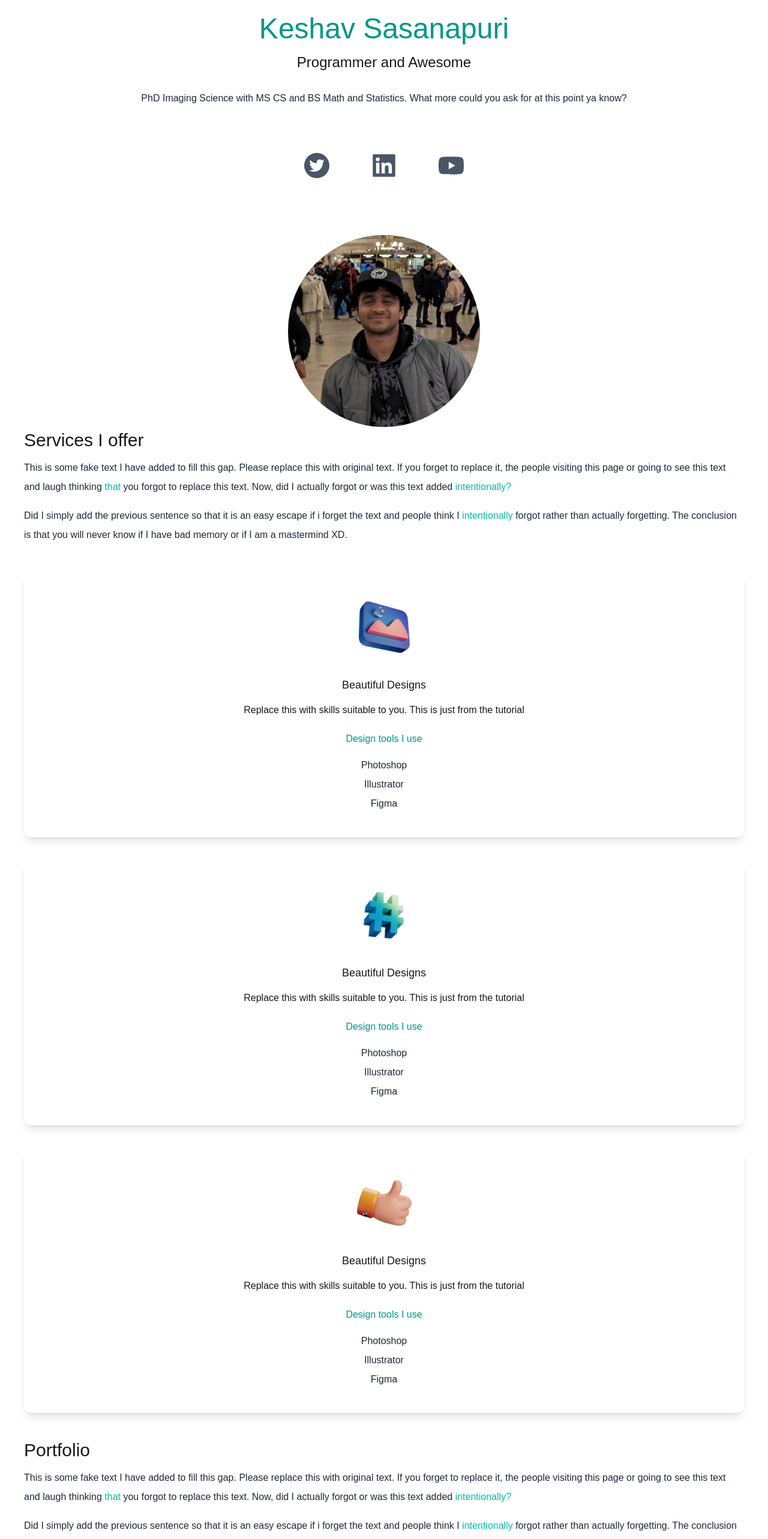
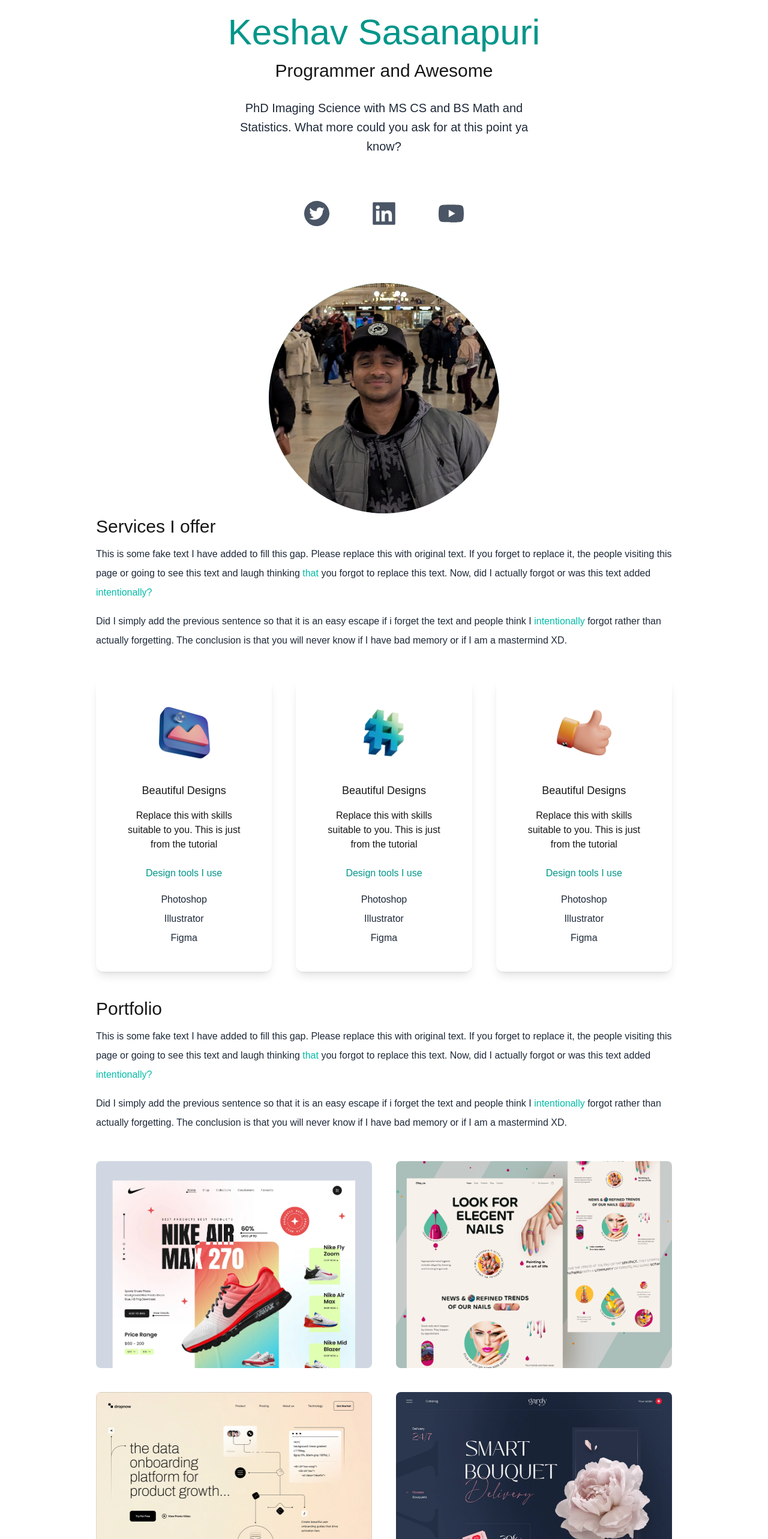
Before and after one commit to Skeshav-sasanapuri/portfolio_website, a Next.js app: page / in a window 1280 px wide. Shown: the part 180-2746 px from the top of the page at 60% size. Built offline with nearby package versions, Linux system fonts and the light colour scheme.

Commit message:
finished website version1. Need to work on dark mode now

```diff
--- a/app/globals.css
+++ b/app/globals.css
@@ -24,10 +24,12 @@
 body {
   background: var(--background);
   color: var(--foreground);
-  font-family: Arial, Helvetica, sans-serif;
+  font-family: Arial, Helvetica, sans-serif, "burtons";
 }
 
 @font-face {
   font-family: "burtons";
   src: url("../public/Burtons.otf");
 }
+
+@custom-variant dark (&:where(.dark, .dark *));
--- a/app/page.js
+++ b/app/page.js
@@ -1,31 +1,36 @@
 "use client";
 import {BsFillMoonStarsFill} from "react-icons/bs";
-import {useEffect, useState} from "react";
+import {useState} from "react";
 import {
     AiFillTwitterCircle,
     AiFillLinkedin,
     AiFillYoutube
 } from "react-icons/ai";
 import Image from "next/image";
-import keshavdp from "../public/keshav-dp-test.jpg"
-import design from "../public/design.png"
-import code from "../public/code.png"
-import consulting from "../public/consulting.png"
+import keshavdp from "../public/keshav-dp-test.jpg";
+import design from "../public/design.png";
+import code from "../public/code.png";
+import consulting from "../public/consulting.png";
+import web1 from "../public/web1.png";
+import web2 from "../public/web2.png";
+import web3 from "../public/web3.png";
+import web4 from "../public/web4.png";
+import web5 from "../public/web5.png";
+import web6 from "../public/web6.png";
 
 export default function Home() {
   const[darkMode, setDarkMode] = useState(false);
-
-    useEffect(() => {
-      if (darkMode) {
-        document.documentElement.classList.add("dark");
-      } else {
-        document.documentElement.classList.remove("dark");
-      }
-    }, [darkMode]);
+    // useEffect(() => {
+    //   if (darkMode) {
+    //     document.documentElement.classList.add("dark");
+    //   } else {
+    //     document.documentElement.classList.remove("dark");
+    //   }
+    // }, [darkMode]);
 
   return (
-    <div>
-      <main className={"bg-white px-10"}>
+    <div className={darkMode ? "dark" : ""}>
+      <main className="bg-white px-10 md:px-20 lg:px-40 dark:bg-gray-900">
         <section className={" min-h-screen"}>
           <nav className="py-10 mb-12 flex justify-between">
             <h1 className="text-xl font-burtons">develoopedbykeshav</h1>
@@ -45,9 +50,13 @@ export default function Home() {
             </ul>
           </nav>
           <div className="text-center p-10">
-            <h2 className="text-5xl py-2 text-teal-600 font-medium">Keshav Sasanapuri</h2>
-            <h3 className="text-2xl py-2">Programmer and Awesome</h3>
-            <p className="text-md py-5 leading-8 text-gray-800">
+            <h2 className="text-5xl py-2 text-teal-600 font-medium md:text-6xl">
+              Keshav Sasanapuri
+            </h2>
+            <h3 className="text-2xl py-2 md:text-3xl">
+              Programmer and Awesome
+            </h3>
+            <p className="text-md py-5 leading-8 text-gray-800 md:text-xl max-w-lg mx-auto">
                 PhD Imaging Science with MS CS and BS Math and Statistics.
                 What more could you ask for at this point ya know?
             </p>
@@ -57,7 +66,7 @@ export default function Home() {
             <AiFillLinkedin />
             <AiFillYoutube />
           </div>
-          <div className="relative mx-auto bg-gradient-to-b from-teal-500 rounded-full w-80 h-80 mt-20 overflow-hidden">
+          <div className="relative mx-auto bg-gradient-to-b from-teal-500 rounded-full w-80 h-80 mt-20 overflow-hidden md:h-96 md:w-96">
             <Image src={keshavdp} alt={"Image of Keshav"} fill objectFit="cover" className="object-cover object-[10%_center]"/> //if you want to scale image, add scale-100
           </div>
         </section>
@@ -77,9 +86,9 @@ export default function Home() {
               if I have bad memory or if I am a mastermind XD.
             </p>
           </div>
-          <div>
+          <div className="lg:flex gap-10">
             <div className="text-center shadow-lg p-10 rounded-xl my-10">
-              <Image src={design} width={100} height={100} className="mx-auto"/>
+              <Image src={design} alt={"design image"} width={100} height={100} className="mx-auto"/>
               <h3 className="text-lg font-medium pt-8 pb-2">Beautiful Designs</h3>
               <p className="py-2">
                 Replace this with skills suitable to you. This is just
@@ -91,7 +100,7 @@ export default function Home() {
               <p className="text-gray-800 py-1">Figma</p>
             </div>
             <div className="text-center shadow-lg p-10 rounded-xl my-10">
-              <Image src={code} width={100} height={100} className="mx-auto"/>
+              <Image src={code} alt={"code image"} width={100} height={100} className="mx-auto"/>
               <h3 className="text-lg font-medium pt-8 pb-2">Beautiful Designs</h3>
               <p className="py-2">
                 Replace this with skills suitable to you. This is just
@@ -103,7 +112,7 @@ export default function Home() {
               <p className="text-gray-800 py-1">Figma</p>
             </div>
             <div className="text-center shadow-lg p-10 rounded-xl my-10">
-              <Image src={consulting} width={100} height={100} className="mx-auto"/>
+              <Image src={consulting} alt={"consulting image"} width={100} height={100} className="mx-auto"/>
               <h3 className="text-lg font-medium pt-8 pb-2">Beautiful Designs</h3>
               <p className="py-2">
                 Replace this with skills suitable to you. This is just
@@ -132,6 +141,26 @@ export default function Home() {
               if I have bad memory or if I am a mastermind XD.
             </p>
           </div>
+          <div className="flex flex-col gap-10 py-10 lg:flex-row lg:flex-wrap">
+            <div className="basis-1/3 flex-1">
+              <Image src={web1} alt={"web1 image"} className="rounded-lg object-cover" width={'100%'} height={'100%'} layout="responsive"/>
+            </div>
+            <div className="basis-1/3 flex-1">
+              <Image src={web2} alt={"web2 image"} className="rounded-lg object-cover" width={'100%'} height={'100%'} layout="responsive"/>
+            </div>
+            <div className="basis-1/3 flex-1">
+              <Image src={web3} alt={"web3 image"} className="rounded-lg object-cover" width={'100%'} height={'100%'} layout="responsive"/>
+            </div>
+            <div className="basis-1/3 flex-1">
+              <Image src={web4} alt={"web4 image"} className="rounded-lg object-cover" width={'100%'} height={'100%'} layout="responsive"/>
+            </div>
+            <div className="basis-1/3 flex-1">
+              <Image src={web5} alt={"web5 image"} className="rounded-lg object-cover" width={'100%'} height={'100%'} layout="responsive"/>
+            </div>
+            <div className="basis-1/3 flex-1">
+              <Image src={web6} alt={"web6 image"} className="rounded-lg object-cover" width={'100%'} height={'100%'} layout="responsive"/>
+            </div>
+          </div>
         </section>
       </main>
 
```
